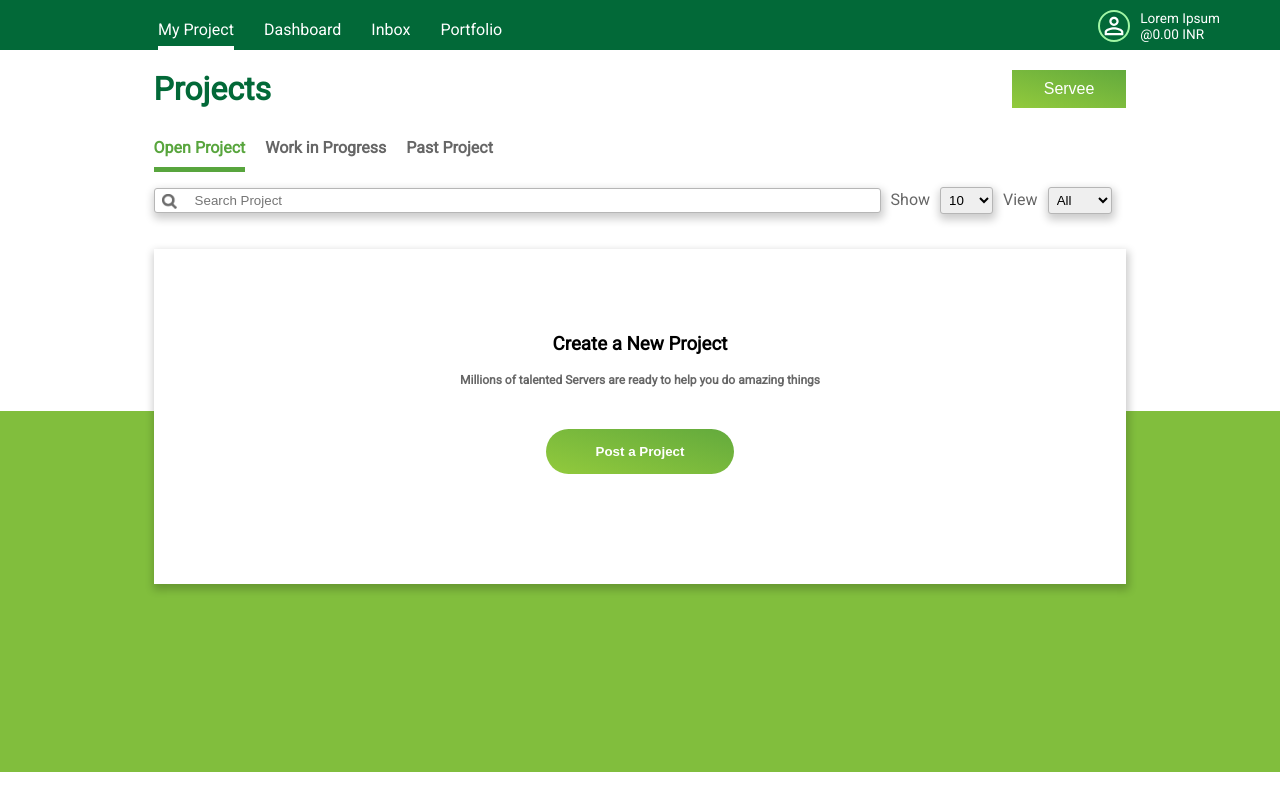
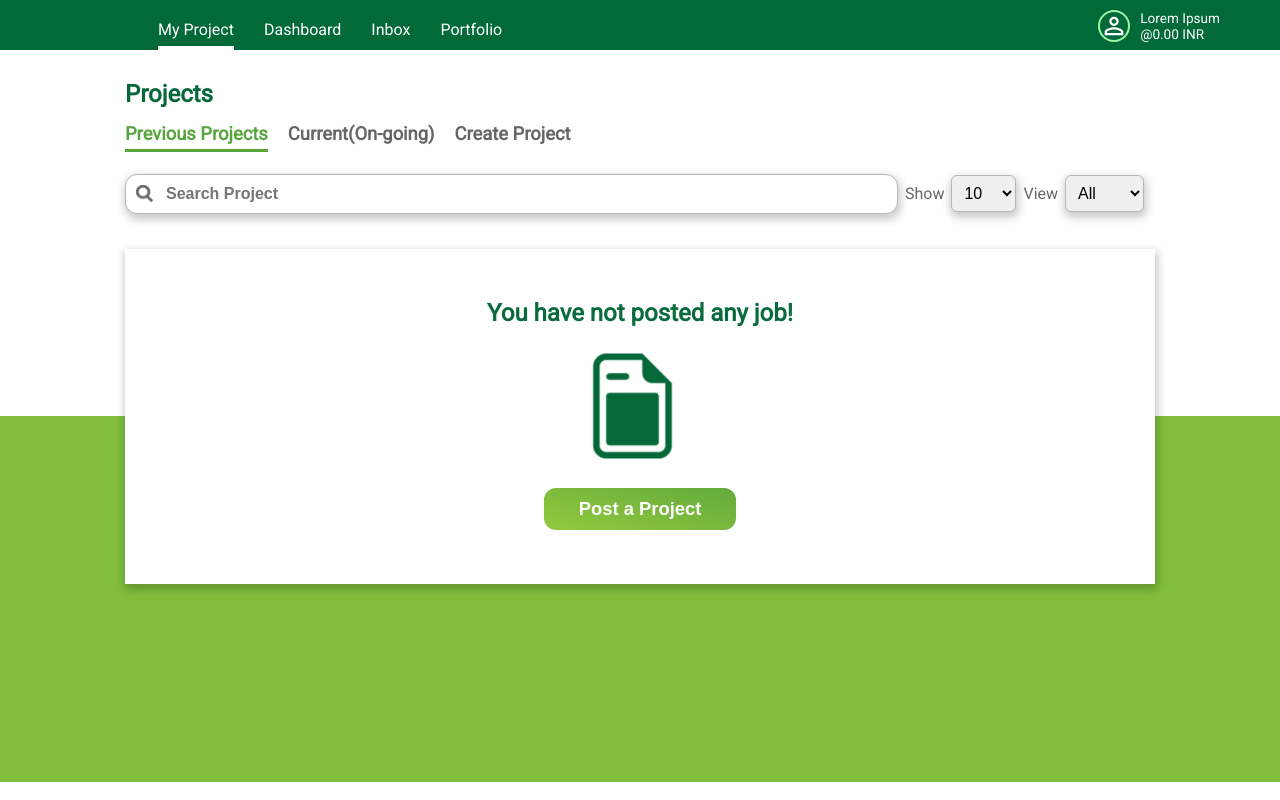
Before and after one commit to Thoratsmita/certi-serve, a React (Create React App) app: page /servee/projects in a window 1280 px wide. Built offline with nearby package versions, Linux system fonts and the light colour scheme.

Commit message:
Redesign projects servee

```diff
--- a/src/App.css
+++ b/src/App.css
@@ -137,75 +137,69 @@ PROJECTS SERVEE (MAIN COMPONENT)
 ==================================================================*/
 
 .PrjServee {
-  padding: 20px 12%;
-  height: 85.25vh;
+  padding: 10px 125px 0;
+  height: 90.25vh;
   background-image: -webkit-linear-gradient(#ffffff 50%, #81be3d 50%);
 }
 
-.PrjServeeHead h1 {
-  color: #026938;
-  display: inline;
-}
-
-.PrjServeeHead button {
-  background-image: linear-gradient(15deg, #92ca3c, #63aa3d);
-  border: none;
-  color: white;
-  padding: 10px 32px;
-  text-align: center;
-  text-decoration: none;
-  display: block;
-  font-size: 16px;
-  float: right;
+.PrjServeeHead h2 {
+  color: #056839;
+  margin-bottom: 0;
 }
 
 .PrjServeeTab {
-  margin: 30px 0;
+  margin: 15px 0 30px;
 }
 
 .PrjServeeTab a {
   margin-right: 20px;
   text-decoration: none;
   color: #666666;
-  font-weight: bold;
-  padding-bottom: 10px;
+  font-size: 1.15rem;
+  font-weight: bold;
+  padding-bottom: 5px;
+  cursor: pointer;
 }
 
 .PrjServeeTab a:hover {
-  border-bottom: 5px solid #58a53d;
+  border-bottom: 3px solid #58a53d;
   color: #58a53d;
   transition: 0.5s;
 }
 
 .active-tab {
-  border-bottom: 5px solid #58a53d;
+  border-bottom: 3px solid #58a53d;
   color: #58a53d !important;
 }
 
 .PrjServeeForm input {
   width: 70%;
-  padding: 4px 4px 4px 40px;
-  border-radius: 3px;
+  padding: 10px 10px 10px 40px;
+  border-radius: 12px;
   border: 0.5px solid #b6b6b6;
   box-shadow: 1px 4px 8px 2px rgba(0, 0, 0, 0.2);
   background-image: url(./images/search.png);
-  background-position: 7px 5px;
+  background-position: 10px 10px;
   background-repeat: no-repeat;
-  background-size: 15px 15px;
+  background-size: 17px 17px;
   cursor: pointer;
+  font-size: 1rem;
+  font-weight: bold;
 }
 
 .PrjServeeForm select {
   box-shadow: 1px 4px 8px 2px rgba(0, 0, 0, 0.2);
-  border-radius: 3px;
+  border-radius: 6px;
   border: 0.5px solid #b6b6b6;
-  padding: 4px;
+  padding: 8px;
   cursor: pointer;
+  font-size: 1rem;
 }
 
 .PrjServeeForm label {
-  margin: 0 10px;
+  margin: 0 7px;
   color: #666666;
+  font-size: 1rem;
 }
 
 .PrjServeeResult {
@@ -218,23 +212,27 @@ PROJECTS SERVEE (MAIN COMPONENT)
 
 .PrjServeeNew {
   text-align: center;
-  padding-top: 65px;
-}
-
-.PrjServeeNew p {
-  color: #666666;
-  font-weight: 600;
-  font-size: 0.75rem;
+  padding-top: 30px;
+}
+
+.PrjServeeNew h2 {
+  color: #0a6b3d;
+}
+
+.PrjServeeNew img {
+  display: block;
+  margin-left: 45%;
 }
 
 .PrjServeeNew button {
   background-image: linear-gradient(15deg, #92ca3c, #63aa3d);
   color: #ffffff;
   border: none;
-  padding: 15px 50px;
-  border-radius: 50px;
-  font-weight: bold;
-  margin-top: 30px;
+  font-size: 1.15rem;
+  padding: 10px 35px;
+  border-radius: 12px;
+  font-weight: bold;
+  margin-top: 20px;
 }
 
 .PrjServeePast {
--- a/src/Projects_Servee.js
+++ b/src/Projects_Servee.js
@@ -2,6 +2,7 @@ import React, { useState, useEffect } from 'react';
 import Navbar from './Navbar_Servee';
 import $ from 'jquery';
 import { Link } from "react-router-dom";
+import img from './images/post_project.png';
 import ChevronLeftIcon from '@material-ui/icons/ChevronLeft';
 import ChevronRightIcon from '@material-ui/icons/ChevronRight';
 
@@ -57,13 +58,12 @@ export default function Projects_Servee() {
             <Navbar nav='1'/>
             <div className="PrjServee">
                 <div className="PrjServeeHead">
-                    <h1>Projects</h1>
-                    <button>Servee</button>
+                    <h2>Projects</h2>
                 </div>
                 <div className="PrjServeeTab">
-                    <a className="tab active-tab" onClick={() => handleOpenPrj()}>Open Project</a>
-                    <a className="tab " onClick={() => handleWorkPrj()}>Work in Progress</a>
-                    <a className="tab " onClick={() => handlePastPrj()}>Past Project</a>
+                    <a className="tab active-tab" onClick={() => handleOpenPrj()}>Previous Projects</a>
+                    <a className="tab " onClick={() => handlePastPrj()}>Current(On-going)</a>
+                    <a className="tab " onClick={() => handleWorkPrj()}>Create Project</a>
                 </div>
                 <form className="PrjServeeForm">
                     <input type="text" name="search" placeholder="Search Project" />
@@ -86,8 +86,8 @@ export default function Projects_Servee() {
                 <div className="PrjServeeResult">
                     {openPrj && (
                         <div className="PrjServeeNew">
-                            <h3>Create a New Project</h3>
-                            <p>Millions of talented Servers are ready to help you do amazing things</p>
+                            <h2>You have not posted any job!</h2>
+                            <img src={img} alt="servee"/>
                             <Link to='/servee/postproject'>
                                 <button>Post a Project</button>
                             </Link>
```
Also changed, not shown: src/images/post_project.png (added).
